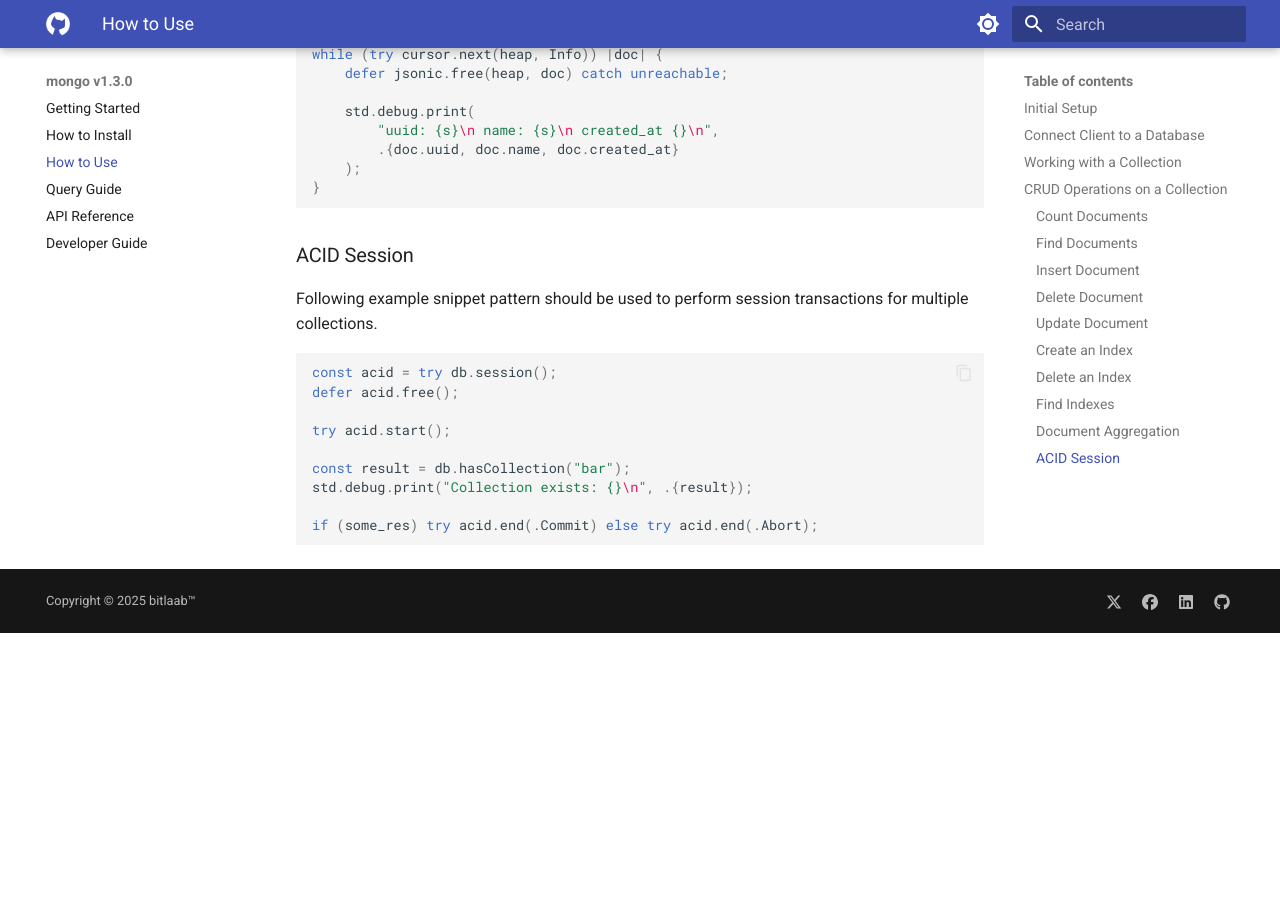
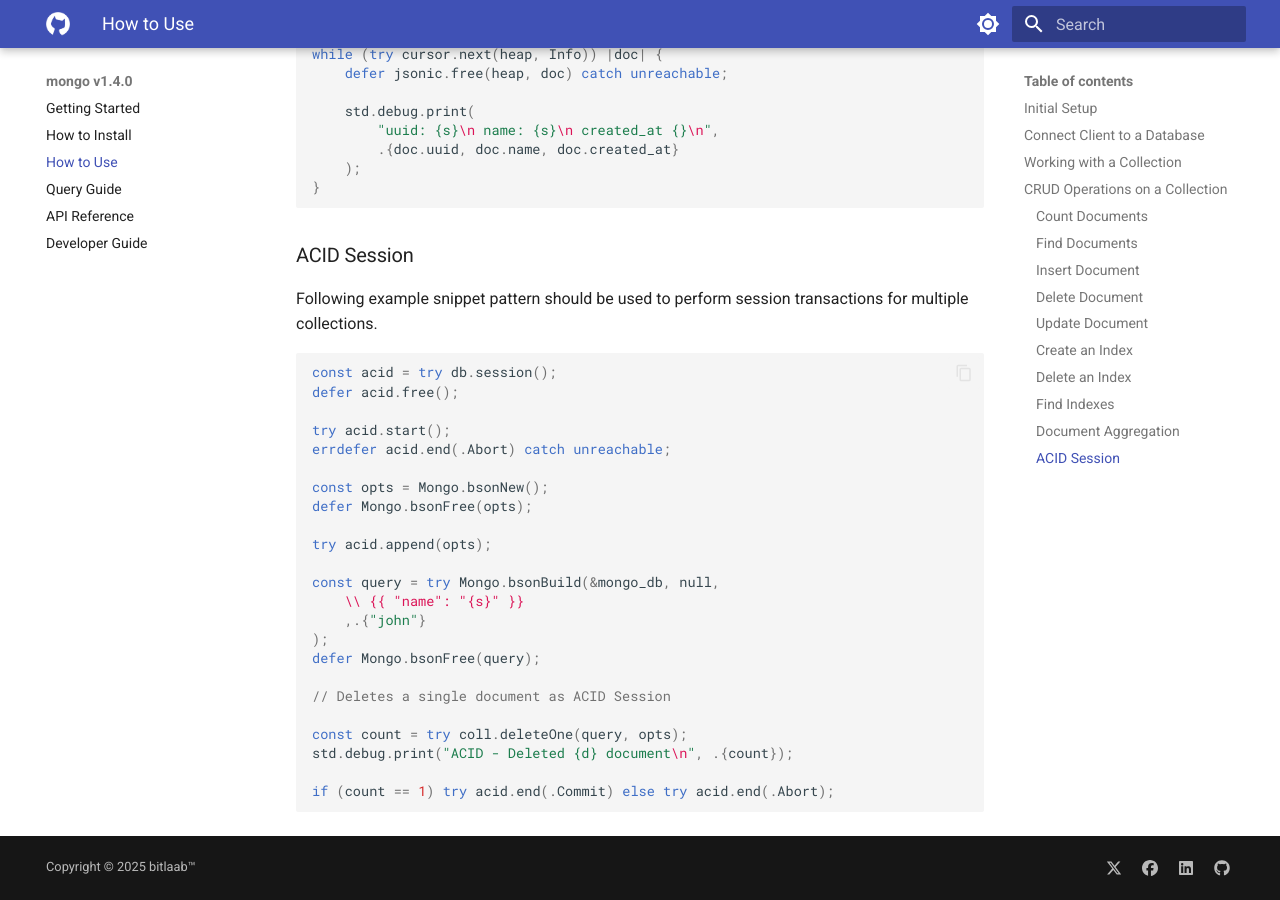
Before and after one commit to bitlaab-blitz/mongo, an MkDocs documentation site: the page built from docs/usage.md, in a window 1280 px wide and 900 px high, scrolled down 4543 px. Built offline with MkDocs 1.6.1 and Material for MkDocs 9.7.7, drawn with Linux system fonts in a browser that asks for light colours; before the commit the page ends 5176 px from its top, so only the background shows below that; some of the changed text lies outside the part shown.

Commit message:
tagging v1.4.0

````diff
--- a/docs/usage.md
+++ b/docs/usage.md
@@ -93,7 +93,7 @@ const User = struct { name: []const u8, age: u8 };
 // Inserts a single document
 
 const user = User {.name = "john", .age = 31};
-try coll.insertOne(heap, user);
+try coll.insertOne(heap, user, null);
 
 // Inserts multiple documents
 
@@ -102,7 +102,7 @@ const users = [_]User {
     .{.name = "jane doe", .age = 28}
 };
 
-try coll.insertMany(heap, users[0..]);
+try coll.insertMany(heap, users[0..], null);
 ```
 
 ### Delete Document
@@ -110,7 +110,7 @@ try coll.insertMany(heap, users[0..]);
 Following example snippet will delete one or more document on a collection.
 
 ```zig
-const query = try Mongo.bsonBuild(
+const query = try Mongo.bsonBuild(&mongo_db, null,
     \\ {{ "name": "{s}" }}
     ,.{"john"}
 );
@@ -118,12 +118,12 @@ defer Mongo.bsonFree(query);
 
 // Deletes a single document
 
-const count_1 = try coll.deleteOne(query);
+const count_1 = try coll.deleteOne(query, null);
 std.debug.print("Deleted {d} document\n", .{count_1});
 
 // Deletes multiple documents
 
-const count_2 = try coll.deleteMany(query);
+const count_2 = try coll.deleteMany(query, null);
 std.debug.print("Deleted {d} documents\n", .{count_2});
 ```
 
@@ -134,7 +134,7 @@ std.debug.print("Deleted {d} documents\n", .{count_2});
 Following example snippet will update one or more document on a collection.
 
 ```zig
-const query = try Mongo.bsonBuild(
+const query = try Mongo.bsonBuild(&mongo_db, null,
     \\ {{ "age": {d} }}
     ,.{31}
 );
@@ -146,10 +146,10 @@ const update = try Mongo.bsonBuild(
 );
 defer Mongo.bsonFree(update);
 
-const result_1 = try coll.updateOne(query, update);
+const result_1 = try coll.updateOne(query, update, null);
 std.debug.print("Modified {} document\n", .{result_1});
 
-const result_2 = try coll.updateMany(query, update);
+const result_2 = try coll.updateMany(query, update, null);
 std.debug.print("Modified {} documents\n", .{result_2});
 ```
 
@@ -198,7 +198,7 @@ Following example snippet will aggregate & project documents from a collection.
 ```zig
 const Info = struct { uuid: Str, name: Str, created_at: i64 };
 
-const pipeline = try Mongo.bsonBuild(
+const pipeline = try Mongo.bsonBuild(&mongo_db, null,
     \\ [{{
     \\      "$match": {{
     \\          "name": {{
@@ -244,9 +244,23 @@ const acid = try db.session();
 defer acid.free();
 
 try acid.start();
+errdefer acid.end(.Abort) catch unreachable;
 
-const result = db.hasCollection("bar");
-std.debug.print("Collection exists: {}\n", .{result});
+const opts = Mongo.bsonNew();
+defer Mongo.bsonFree(opts);
 
-if (some_res) try acid.end(.Commit) else try acid.end(.Abort);
+try acid.append(opts);
+
+const query = try Mongo.bsonBuild(&mongo_db, null,
+    \\ {{ "name": "{s}" }}
+    ,.{"john"}
+);
+defer Mongo.bsonFree(query);
+
+// Deletes a single document as ACID Session
+
+const count = try coll.deleteOne(query, opts);
+std.debug.print("ACID - Deleted {d} document\n", .{count});
+
+if (count == 1) try acid.end(.Commit) else try acid.end(.Abort);
 ```
--- a/mkdocs.yml
+++ b/mkdocs.yml
@@ -1,4 +1,4 @@
-site_name: mongo v1.3.0
+site_name: mongo v1.4.0
 site_url: http://127.0.0.1
 nav:
   - Getting Started: index.md
````
Also changed, not shown: CHANGELOG.md (+14 -0 lines), 3 other files.
